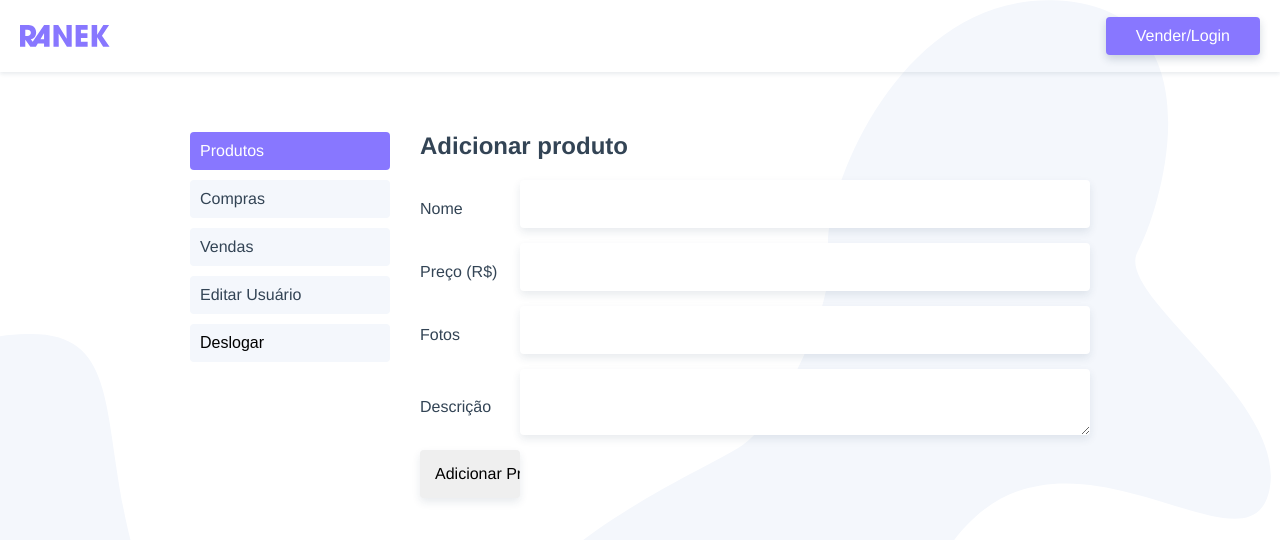
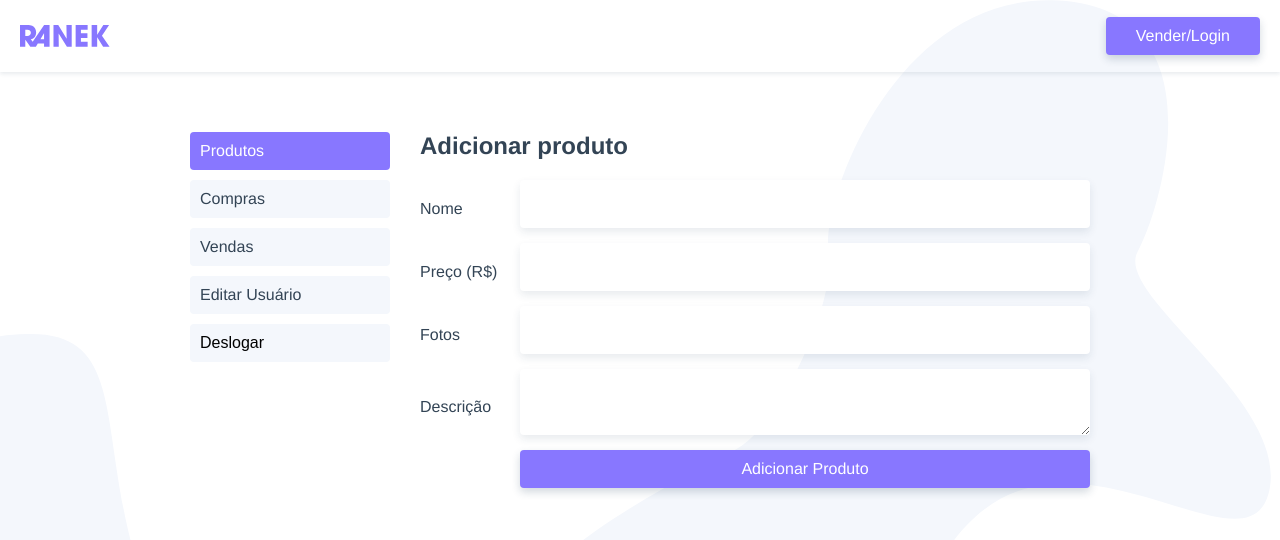
Before and after one commit to Lucas-Pina1/ranek, a Vue app: page /usuario in a window 1280 px wide. Shown: the top 540 px of the page. Built offline with nearby package versions, Linux system fonts and the light colour scheme.

Commit message:
Ajuste estilo botão

```diff
--- a/src/components/ProdutoAdicionar.vue
+++ b/src/components/ProdutoAdicionar.vue
@@ -9,6 +9,7 @@
     <label for="nome">Descrição</label>
     <textarea id="nome" name="nome" v-model="produto.descricao"></textarea>
     <input
+      class="btn"
       type="button"
       value="Adicionar Produto"
       @click.prevent="adicionarProduto"
```
